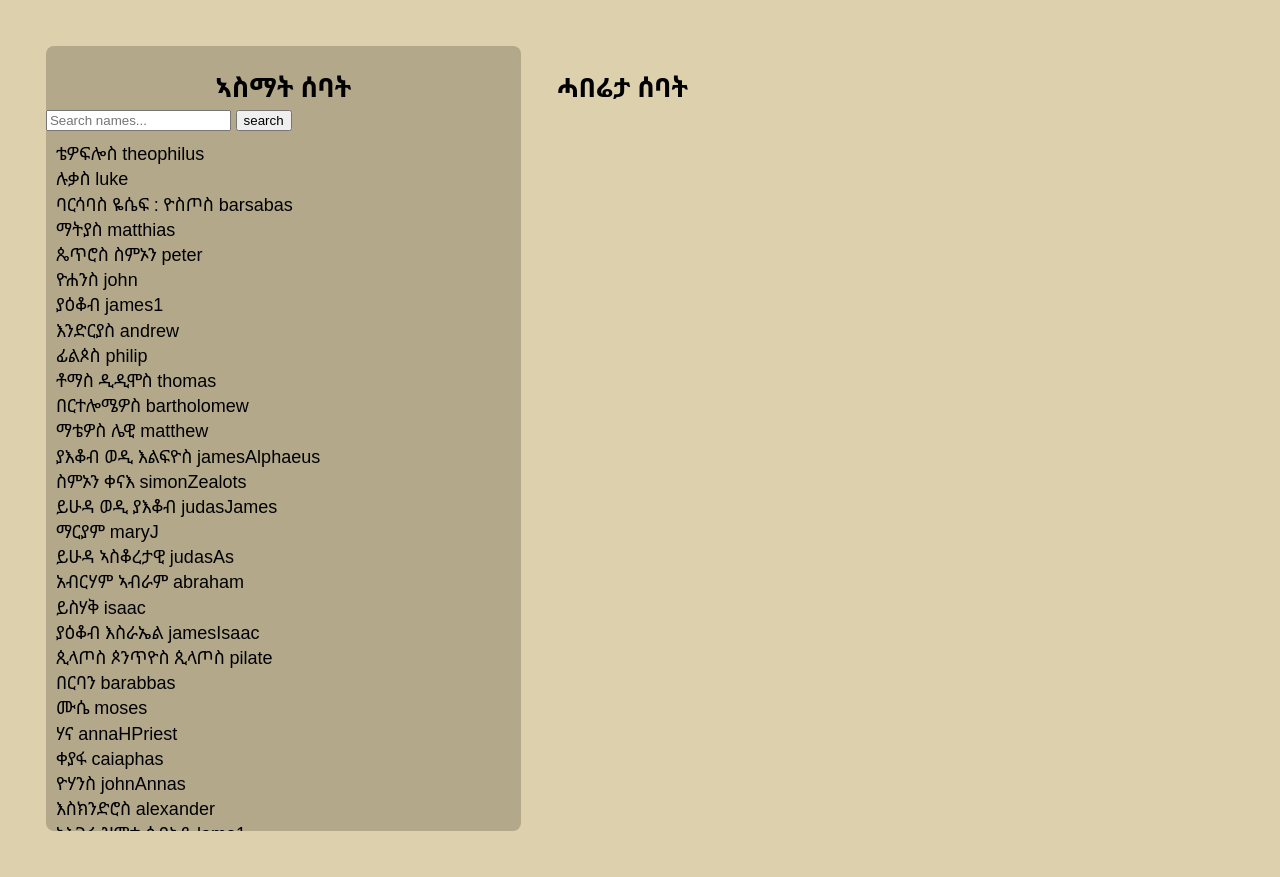
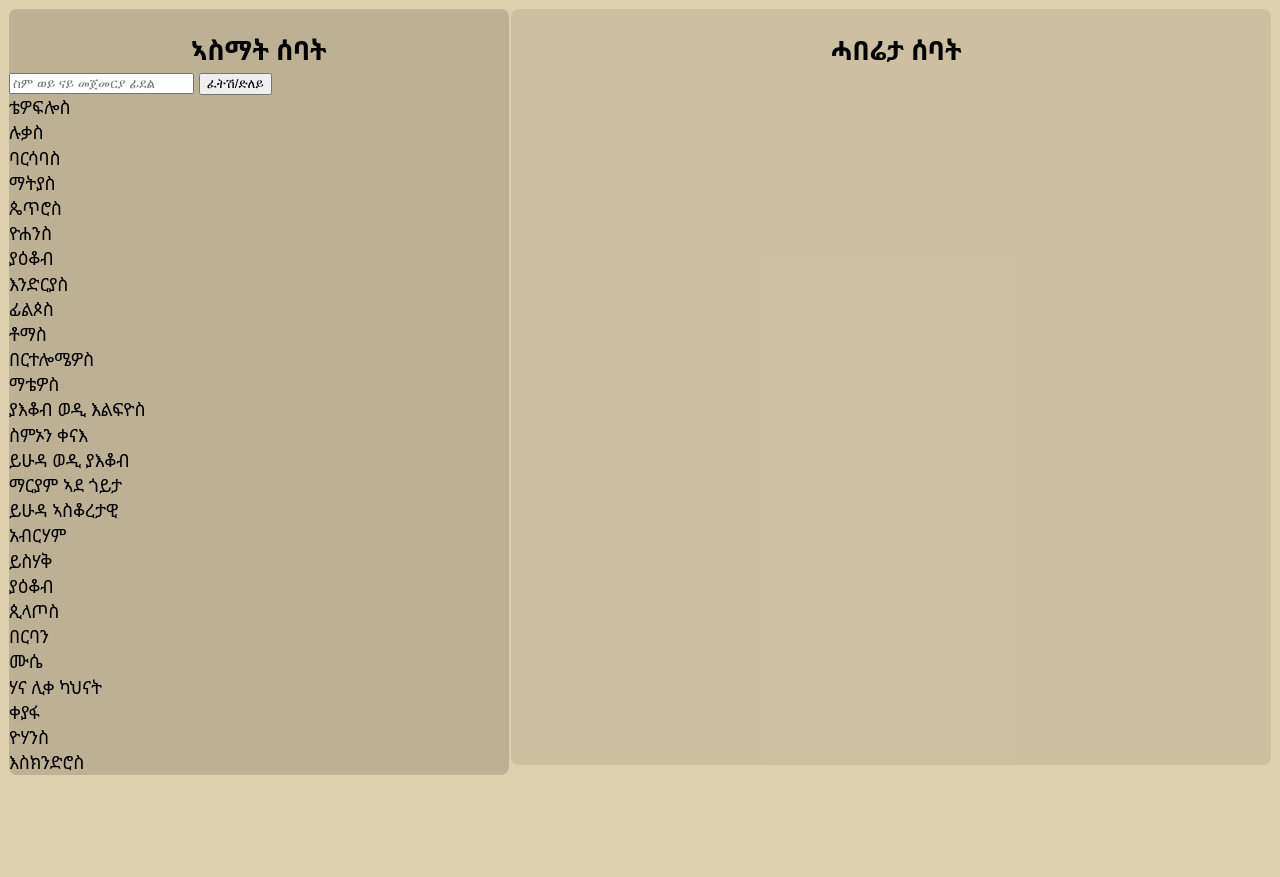
Before and after one commit to ermi-mekdi/bbl, a plain HTML site: page public/ppl.html in a window 1280 px wide. After the commit the page ends 800 px from the top, so only its background shows below. Drawn offline with Linux system fonts and the light colour scheme.

Commit message:
Update translations in JSON data; enhance HTML structure and styling for better user experience

```diff
--- a/data/ppls.json
+++ b/data/ppls.json
@@ -257,7 +257,7 @@
       ""
     ],
     "info": [
-      "ኣብ ወንጌል ዮውሃንስ ናትናኤል ዝበሃል ንሱ ምዃኑ ይግመት"
+      "ኣብ ወንጌል ዮውሃንስ ናትናኤል ዝበሃል ንሱ ምዃኑ ይእመን"
     ],
     "man": true
   },
@@ -351,7 +351,7 @@
   },
   {
     "id": "maryJ",
-    "name1": "ማርያም",
+    "name1": "ማርያም ኣደ ጎይታ",
     "nameE1": "Mary",
     "nameM1": " ብርህው/ብርሃን",
     "name2": "",
@@ -535,7 +535,7 @@
   },
   {
     "id": "annaHPriest",
-    "name1": "ሃና",
+    "name1": "ሃና ሊቀ ካህናት",
     "nameE1": "Annas",
     "nameM1": "ጸጋ፡ ፍትዊ",
     "name2": "",
@@ -1571,7 +1571,7 @@
   {
     "man": true,
     "id": "claudiusCaesar",
-    "name1": "ቅላውዲዩስ",
+    "name1": "ቄሳር ቅላውዲዩስ",
     "nameE1": "Claudius",
     "nameM1": "ልሙስ/ሓንካስ",
     "name2": "",
@@ -1594,7 +1594,7 @@
   {
     "man": false,
     "id": "maryMark",
-    "name1": "ማርያም",
+    "name1": "ማርያም ኣደ ማርቆስ",
     "nameE1": "Mary",
     "nameM1": "ብርህው/ብርሃን",
     "name2": "",
@@ -1735,7 +1735,7 @@
   {
     "man": true,
     "id": "jamesJesus",
-    "name1": "ያእቆብ",
+    "name1": "ያእቆብ ሓው ጎይታ",
     "nameE1": "James",
     "nameM1": "ሓንኳሊ",
     "name2": "ያዕቆብ",
--- a/public/ppl.html
+++ b/public/ppl.html
@@ -12,14 +12,16 @@
     <div class="bo">
       <div class="list">
         <div class="ppl">
-          <h2>ኣስማት ሰባት</h2>
-          <form>
-            <input id="searchInput" type="text" placeholder="Search names..."> <button id="searchButton" type="button">search</button>
-          </form>
+            <h2>ኣስማት ሰባት</h2>
+            <form >
+              <input id="searchInput" type="text" placeholder="ስም ወይ ናይ መጀመርያ ፊደል">
+              <button id="searchButton" type="button">
+                ፈትሽ/ድለይ</button>
+            </form>
+            <div class="js-pplList">   </div>
+        </div>
 
-          <div class="js-pplList">   </div>
-        </div>
-        <div class="detaile">
+        <div class="vdetaile">
           <h2>ሓበሬታ ሰባት</h2>
           <div class="js-pplDetail"></div>
 
@@ -33,9 +35,11 @@
       const pplListEl = document.querySelector('.js-pplList');
       const detailEl = document.querySelector('.js-pplDetail');
       let pplArray = []; // Declare outside for access in search
+      fetch('../data/ver.json')
+        .then(r => r.json())// load json
 
       function disPp(p){
-
+        const k = p.vers ? vInP(p.vers) : "";
         const adres = p.adres
           ? p.adres
               .map(
@@ -54,11 +58,11 @@
         <h4> ${p.nameM1} </h4>
         <h4> ${p.name2} ${p.nameE2}</h4>
         <h4> ${p.nameM2} </h4>
-        <h4> ID :  ${p.id} </h4>
-        <ul>${adres}</ul>
-        <ul>${title}</ul>
-        <ul>${info}</ul>
-        <ul>${vers}</ul>
+
+        <div>${adres}</div>
+        <div>${title}</div>
+        <div>${info}</div>
+        <div>${k}</div>
         `
       }
 
@@ -95,7 +99,7 @@
 
               const li = document.createElement('li');
               li.style.cursor = 'pointer';
-              li.textContent = person.name1 +' '+ person.name2+' '+ person.id || person.nameE1 || person.name || 'Unknown';
+              li.textContent = person.name1 || person.nameE1 || person.name || 'Unknown';
 
               li.addEventListener('click', () => {
                 if (typeof disPp === 'function') disPp(person);
@@ -123,7 +127,7 @@
                 const name1 = (person.name1 || '').toLowerCase();
                 const name2 = (person.name2 || '').toLowerCase();
                 const nameE1 = (person.nameE1 || '').toLowerCase();
-                const name = (person.name || '').toLowerCase();
+                const name = (person.nameE2 || '').toLowerCase();
                 return name1.includes(query) || name2.includes(query) || nameE1.includes(query) || name.includes(query);
               });
               renderList(filtered);
--- a/script.js
+++ b/script.js
@@ -7,7 +7,7 @@ window.ppls = null;
     const res = await fetch("../data/ppls.json");
     if (!res.ok) throw new Error(res.status);
     window.ppls = await res.json();
-    console.log("ppls loaded", window.ppls);
+    //console.log("ppls loaded", window.ppls);
   } catch (err) {
     console.error("Failed to load ppls.json", err);
     window.ppls = {};
--- a/stylesheet.css
+++ b/stylesheet.css
@@ -225,20 +225,18 @@ u {
 }
 .list {
   display: flex;
-  margin-left: 0px;
-  margin: 3%;
+  margin: 1px;
 }
 .ppl {
   width: 40%;
   border: none;
   border-radius: 8px;
-  background-color: #b3a88a;
-  margin-right: 3%;
-  margin-left: 0%;
+  background-color: #b3a88ac4;
+  margin: 0%;
 }
 .js-pplList {
   list-style-type: none;
-  padding: 10px;
+  padding: 0px;
   margin: 0;
   height: auto;
   width: auto;
@@ -249,10 +247,11 @@ u {
   width: 60%;
   border: none;
   border-radius: 8px;
-  background-color: #b3a88a;
+  background-color: #c7bc9dc1;
   margin-top: 0px;
   margin-bottom:10px;
-  padding:0px;
+  margin-left: 2px;
+  padding-left:10px;
 }
 .number {
   display: block;
```
